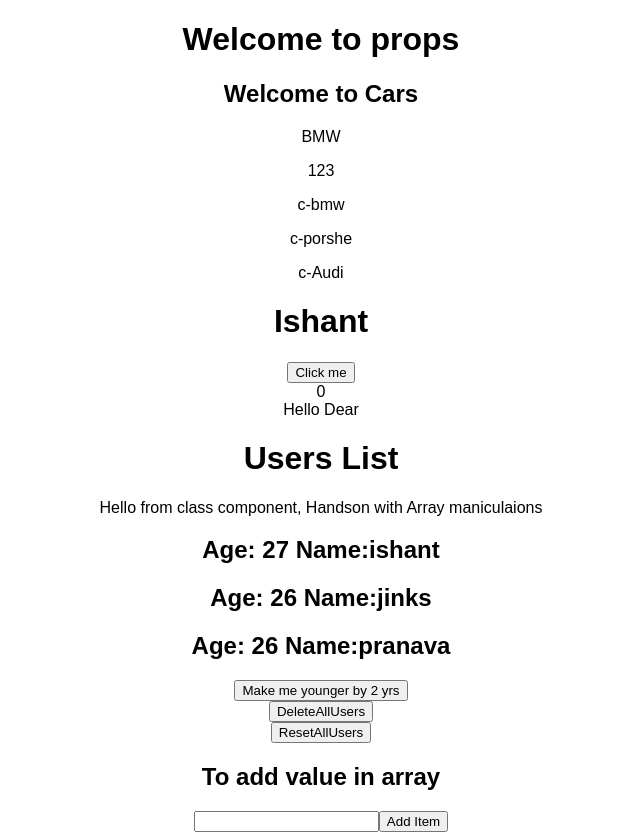
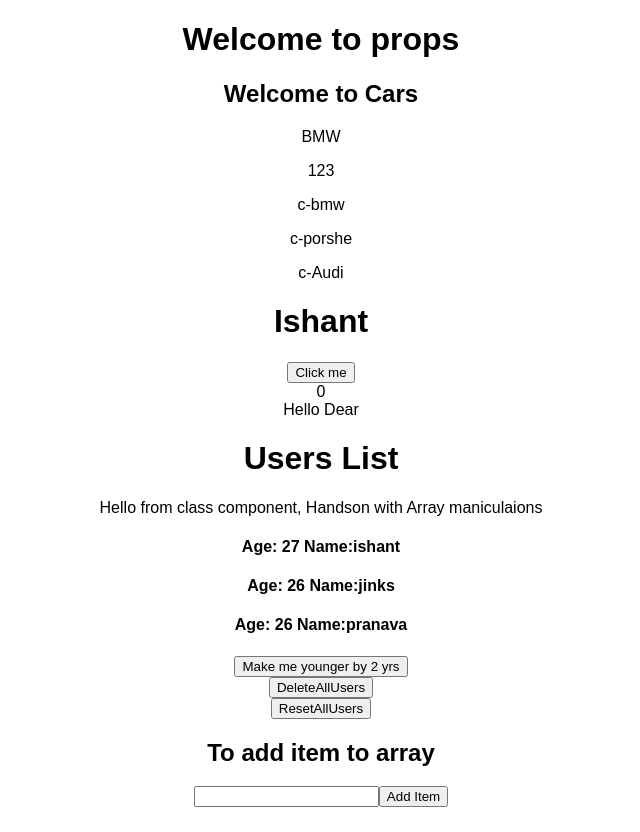
Before and after one commit to IshantL/react-app-pract, a React (Create React App) app: page / in a window 1280 px wide. Shown: the whole page, without its empty margins (319-959 px from the left). After the commit the page ends 807 px from the top, so only its background shows below. Built offline with nearby package versions, Linux system fonts and the light colour scheme.

Commit message:
adding add item

```diff
--- a/src/users/user.js
+++ b/src/users/user.js
@@ -2,10 +2,10 @@ import React from 'react';
 
 const User =(props)=>{
     if(!props.age ){
-        return <h2>Not specified</h2>
+        return <h4>Not specified</h4>
 
     }else{
-        return <h2>Age: {props.age} Name:{props.children}</h2>
+        return <h4>Age: {props.age} Name:{props.children}</h4>
 
     }
 }
--- a/src/users/users.js
+++ b/src/users/users.js
@@ -66,7 +66,7 @@ class Users extends Component{
                 <div><button onClick={this.makeMeYounger}>Make me younger by 2 yrs</button></div>
                 <div><button onClick={this.deleteAllUsers.bind(this)}>DeleteAllUsers</button></div>
                 <div><button onClick={this.resetAllUsers}>ResetAllUsers</button></div>
-                <h2>To add value in array</h2>
+                <h2>To add item to array</h2>
                 <input id="name" type="text" onChange={this.addItemInArrayState}></input>
                 <button onClick={this.addItemInArray}>Add Item</button>
             </div>
```
